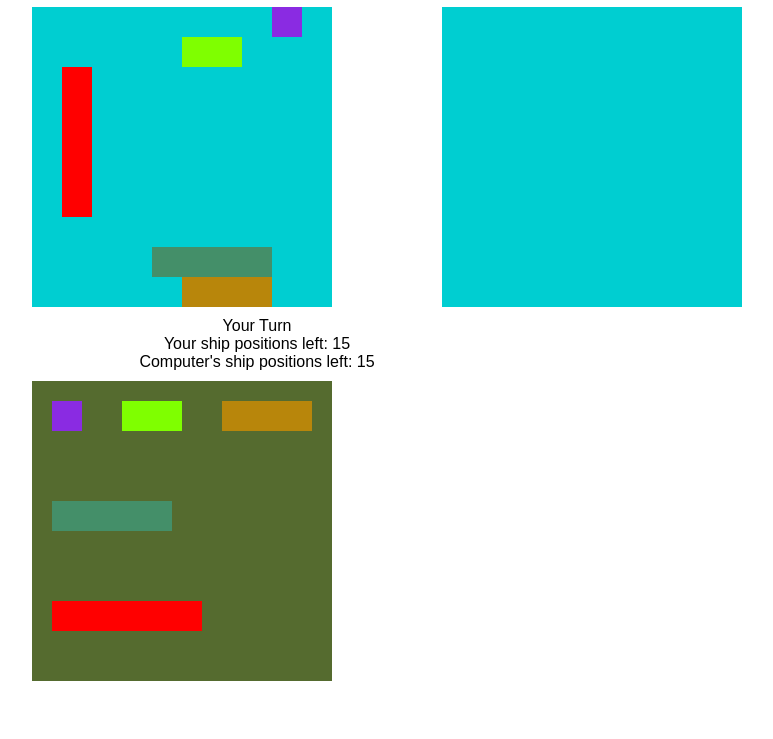
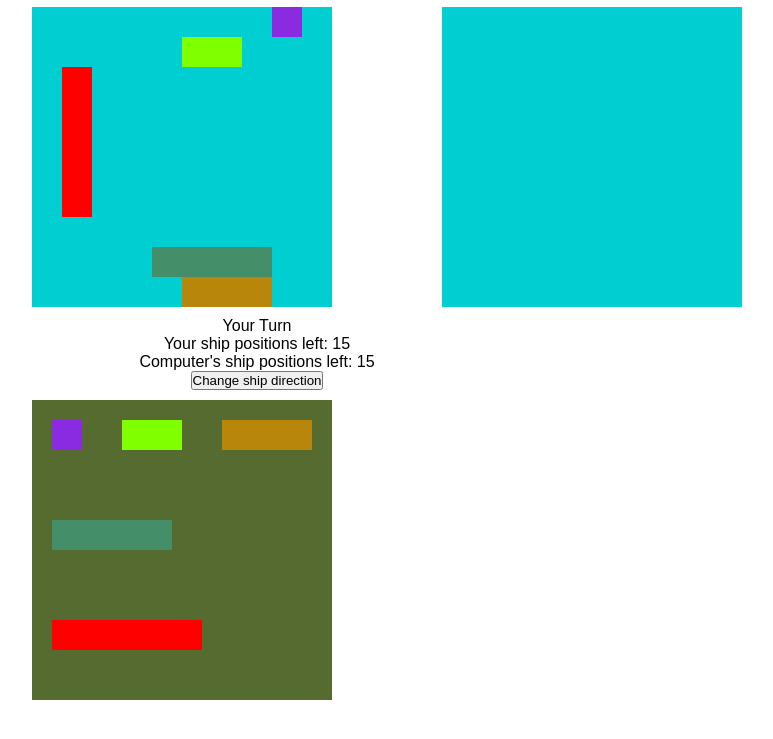
Before and after one commit to Jonjo15/ship, a website built with webpack: page dist/index.html in a window 1280 px wide. Both pictures are taken after a click on the button "Start Game". Shown: the part 59-798 px from the top of the page, without its empty margins (383-1156 px from the left). Built offline with nearby package versions, Linux system fonts and the light colour scheme.

Commit message:
Added change direction button, dom not recognized

```diff
--- a/src/events.js
+++ b/src/events.js
@@ -13,6 +13,8 @@ const bindEvents = () => {
         })
     });
     elements.resetBtn.addEventListener("click", (e) => game.reset())
+
+    elements.directionBtn.addEventListener("click", (e) => console.log(elements.selectShips))
     // elements.startBtn.addEventListener("click", (e) => {
     //     game.gameLoop()
     // })
--- a/src/factories/gameloop.js
+++ b/src/factories/gameloop.js
@@ -131,7 +131,8 @@ const Game = () => {
         //renderShips
         if (!rendered) {
             render().renderStart(player1, player2)
-            render().renderDraggables(player1)
+            render().renderDraggables(player1);
+            // elements.directionBtn.addEventListener("click", (e) => console.log(elements.selectShips))
             rendered = true
         }
 
--- a/src/factories/player.js
+++ b/src/factories/player.js
@@ -2,12 +2,15 @@ import Gameboard from "./gameboard"
 const Player = (ai=false) => {
     let gameboard = Gameboard(ai)
     let turn;
+    let horizontal = true;
     let previousAiAttempts = [];
     let potentialGuesses = [];
     const isAi = () => ai;
     ai ? turn = false: turn = true
     const getTurn = () => turn
     const setTurn = (bool) => turn = bool;
+    const getHorizontal = () => horizontal;
+    const setHorizontal = (bool) => horizontal = bool;
     let lastAiAttempt;
     let lastResult;
     const getLastAiAttempt = () => lastAiAttempt;
@@ -43,7 +46,7 @@ const Player = (ai=false) => {
             return true;
         }
     }
-    return {isAi, getTurn, setTurn, gameboard, computerMakeRandomPlay, getLastAiAttempt, getLastResult}
+    return {isAi, getTurn, setTurn, gameboard, computerMakeRandomPlay, getLastAiAttempt, getLastResult, getHorizontal, setHorizontal}
 }
 
 export default Player
--- a/src/index.js
+++ b/src/index.js
@@ -12,14 +12,15 @@ fillGrid(elements.cpuGrid)
 dom.aiSquares = document.querySelectorAll(".cpuGrid div");
 dom.playerSquares = document.querySelectorAll(".playerGrid div")
 let game;
-bindEvents();
+
 dom.startBtn.addEventListener("click", (e) => {
-    game = Game()
-    game.gameLoop()
+    game = Game();
+    game.gameLoop();
     dom.startBtn.style.display = "none";
     dom.resetBtn.style.display = "inline-block"
 });
 //
+bindEvents();
 // elements.playerGrid.style.backgroundColor = "grey"
 // elements.cpuGrid.style.backgroundColor = "aqua"
 
--- a/src/render.js
+++ b/src/render.js
@@ -35,6 +35,9 @@ const render = () => {
         })
 
      }
+     const changeShipDirection = () => {
+
+     }
      const makeDivContainer = (length) => {
          let div = document.createElement("div");
          div.classList.add("shipContainerHorizontal");
--- a/src/selectDom.js
+++ b/src/selectDom.js
@@ -11,5 +11,7 @@ export const elements = (() => {
     remShipsPlayer: document.querySelector(".remShipsPlayer"),
     remShipsAi: document.querySelector(".remShipsAi"),
     selectGrid: document.querySelector(".selectShipsGrid"),
+    directionBtn: document.querySelector("#directionBtn"),
+    selectShips: [...document.querySelectorAll(".selectShipsGrid div")].filter(ele => ele.hasAttribute("draggable"))
 }
 })()
```
Also changed, not shown: dist/index.html, dist/main.js, dist/style.css.
